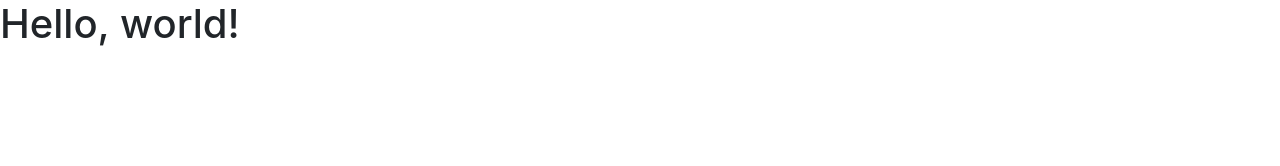
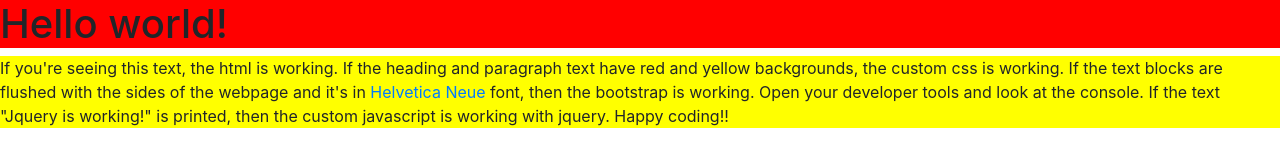
Before and after one commit to benlvn/dynamic_webpage_template, a plain HTML site: page index.html in a window 1280 px wide. Drawn offline with nearby package versions, Linux system fonts and the light colour scheme.

Commit message:
Added content to print and display to demonstrate that all elements are working

```diff
--- a/index.html
+++ b/index.html
@@ -8,21 +8,21 @@
     <!-- Bootstrap CSS -->
     <link rel="stylesheet" href="https://stackpath.bootstrapcdn.com/bootstrap/4.1.3/css/bootstrap.min.css" integrity="sha384-MCw98/SFnGE8fJT3GXwEOngsV7Zt27NXFoaoApmYm81iuXoPkFOJwJ8ERdknLPMO" crossorigin="anonymous">
 
-    <!-- Custom css and javascript -->
-    <script type="text/javascript" src="main.js"></script>
+    <!-- Custom css -->
     <link href="styles.css" rel="stylesheet" type="text/css">
 
-    <!-- TODO: Custom css and javascript -->
+    <!-- TODO: Add webpage title here -->
     <title></title>
   </head>
   <body>
-    <h1>Hello, world!</h1>
+    <h1 id="colorme_red">Hello world!</h1>
+    <p id="colorme_yellow">If you're seeing this text, the html is working. If the heading and paragraph text have red and yellow backgrounds, the custom css is working. If the text blocks are flushed with the sides of the webpage and it's in <a href="https://www.w3schools.com/bootstrap4/bootstrap_typography.asp">Helvetica Neue</a> font, then the bootstrap is working. Open your developer tools and look at the console. If the text "Jquery is working!" is printed, then the custom javascript is working with jquery. Happy coding!!</p>
 
-    <!-- Optional JavaScript -->
     <!-- jQuery first, then Popper.js, then Bootstrap JS -->
     <script src="https://code.jquery.com/jquery-3.3.1.slim.min.js" integrity="sha384-q8i/X+965DzO0rT7abK41JStQIAqVgRVzpbzo5smXKp4YfRvH+8abtTE1Pi6jizo" crossorigin="anonymous"></script>
     <script src="https://cdnjs.cloudflare.com/ajax/libs/popper.js/1.14.3/umd/popper.min.js" integrity="sha384-ZMP7rVo3mIykV+2+9J3UJ46jBk0WLaUAdn689aCwoqbBJiSnjAK/l8WvCWPIPm49" crossorigin="anonymous"></script>
     <script src="https://stackpath.bootstrapcdn.com/bootstrap/4.1.3/js/bootstrap.min.js" integrity="sha384-ChfqqxuZUCnJSK3+MXmPNIyE6ZbWh2IMqE241rYiqJxyMiZ6OW/JmZQ5stwEULTy" crossorigin="anonymous"></script>
+    <!-- Custom javascript -->
     <script src="script.js"></script>
   </body>
 </html>
--- a/script.js
+++ b/script.js
@@ -0,0 +1,3 @@
+$(document).ready(function() {
+	console.log("Jquery is working!")
+})
--- a/styles.css
+++ b/styles.css
@@ -0,0 +1,7 @@
+#colorme_red {
+	background-color: red
+}
+
+#colorme_yellow {
+	background-color: yellow
+}
```
